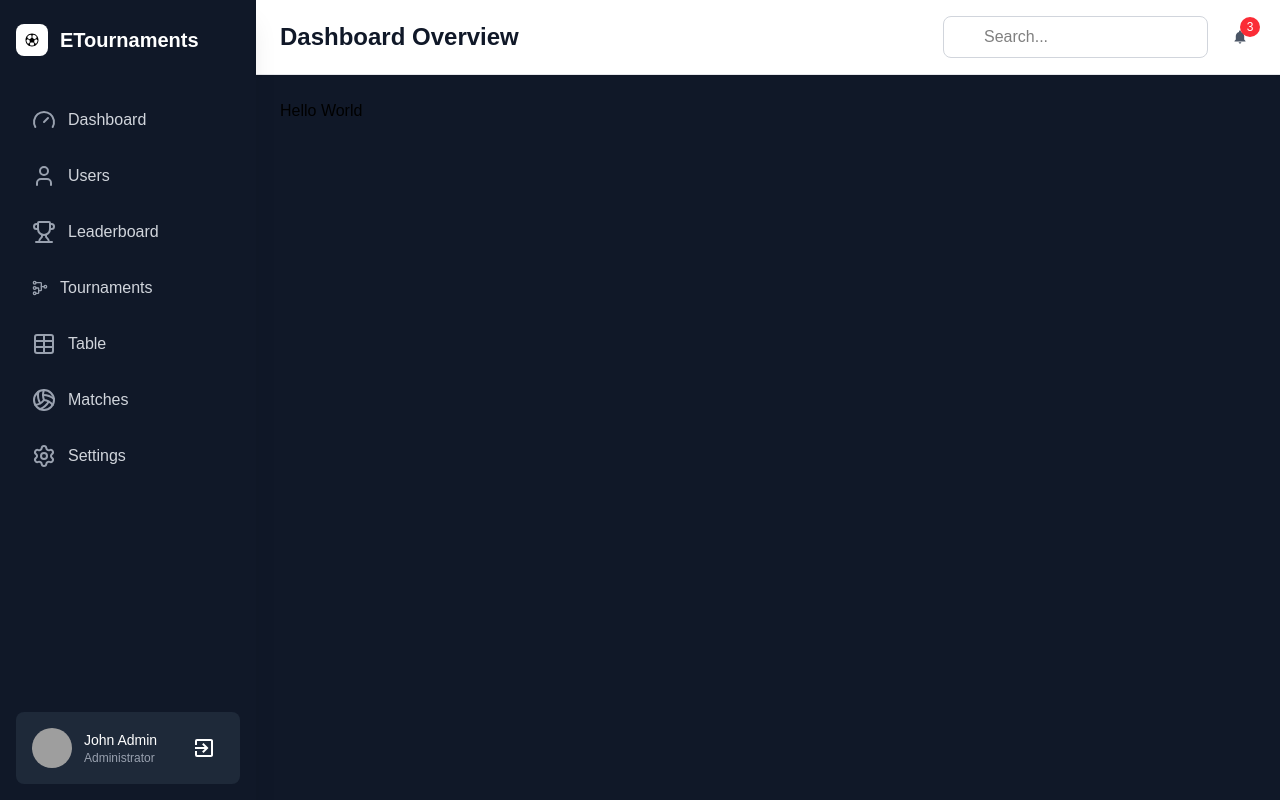
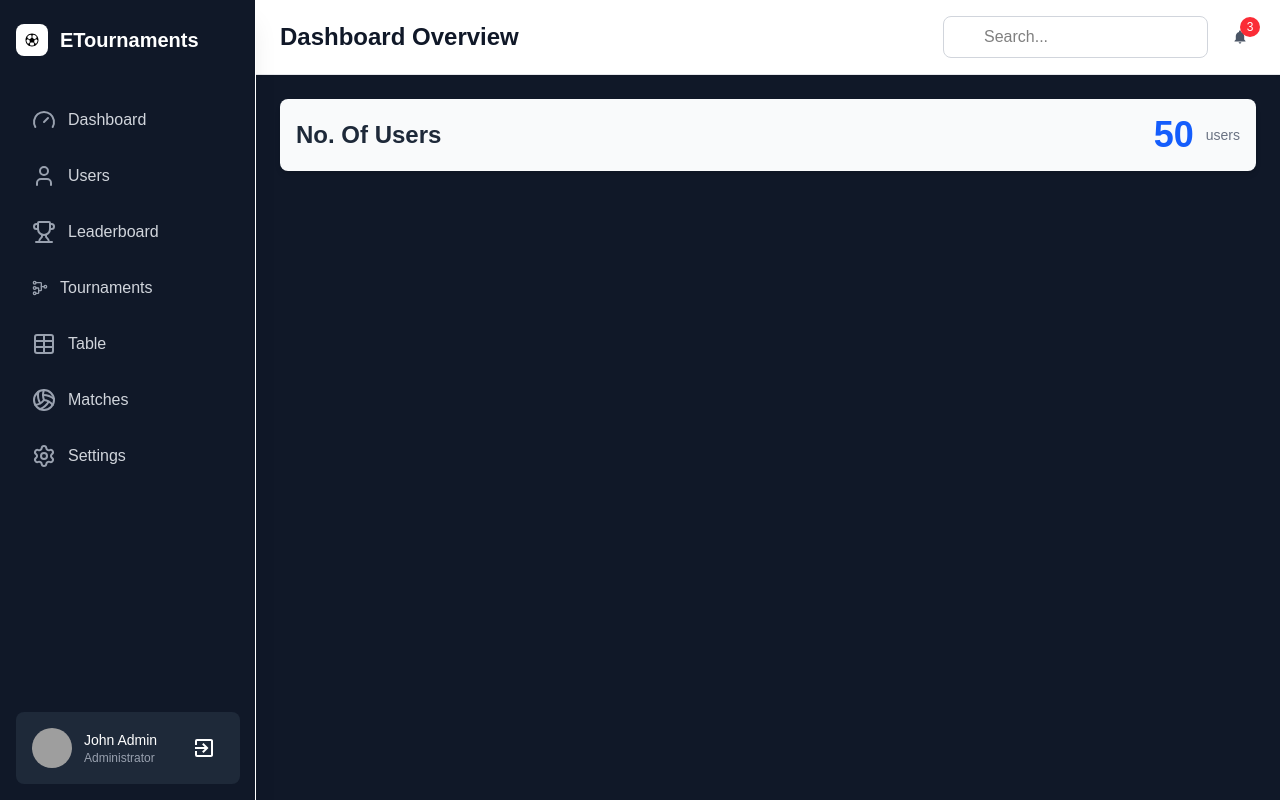
Before and after one commit to Ayomide-Philip/etournament, a Next.js app: page /user in a window 1280 px wide. Built offline with nearby package versions, Linux system fonts and the light colour scheme; grey boxes are pictures that could not be loaded.

Commit message:
Enhance AdminPannel and user page layout with dark mode support and user statistics display

```diff
--- a/app/componet/adminPannel.js
+++ b/app/componet/adminPannel.js
@@ -7,9 +7,8 @@ import { useState } from "react";
 import { TbTournament } from "react-icons/tb";
 import { Gauge, Settings, Table, Trophy, User, Volleyball } from "lucide-react";
 
-const darkMode = true;
 
-export default function AdminPannel({ children }) {
+export default function AdminPannel({ children, darkMode }) {
   const [isSidebarOpen, setIsSidebarOpen] = useState(false);
 
   const toggleSidebar = () => setIsSidebarOpen(!isSidebarOpen);
@@ -21,7 +20,7 @@ export default function AdminPannel({ children }) {
           isSidebarOpen ? "block" : "hidden"
         } md:block md:w-64 transition-all duration-300`}
       >
-        <div className="flex flex-col justify-between h-full">
+        <div className="flex flex-col justify-between h-full border-r-1 border-white dark:border-gray-500">
           <div className="flex items-center justify-between h-24 p-8 sm:h-20 bg-cordes-blue dark:bg-gray-800 px-4">
             <div className="flex items-center space-x-3">
               <div className="w-8 h-8 bg-white rounded-lg flex items-center justify-center">
--- a/app/layout.js
+++ b/app/layout.js
@@ -15,6 +15,7 @@ export const metadata = {
   title: "Create Next App",
   description: "Generated by create next app",
 };
+const darkMode = true;
 
 export default function RootLayout({ children }) {
   return (
@@ -22,7 +23,7 @@ export default function RootLayout({ children }) {
       <body
         className={`${geistSans.variable} ${geistMono.variable} antialiased bg-gray-900 min-h-screen `}
       >
-        <AdminPannel>{children}</AdminPannel>
+        <AdminPannel darkMode={darkMode}>{children}</AdminPannel>
       </body>
     </html>
   );
--- a/app/user/page.js
+++ b/app/user/page.js
@@ -1,7 +1,21 @@
 export default function Page() {
   return (
     <main className="p-6  dark:bg-gray-900 dark:text-gray-100">
-      <h1>Hello World</h1>
+      <div className="flex flex-col md:flex-row items-center justify-between mb-6 p-4 bg-gray-50 dark:bg-gray-800 rounded-lg shadow-md">
+        <div className="flex flex-col md:flex-row items-start md:items-center mb-4 md:mb-0 space-y-2 md:space-x-4">
+          <h1 className="text-2xl font-bold text-gray-800 dark:text-gray-100">
+            No. Of Users
+          </h1>
+        </div>
+        <div className="flex items-center space-x-3">
+          <h1 className="text-4xl font-semibold text-blue-600 dark:text-blue-400">
+            50
+          </h1>
+          <span className="text-sm text-gray-500 dark:text-gray-400">
+            users
+          </span>
+        </div>
+      </div>
     </main>
   );
 }
```
